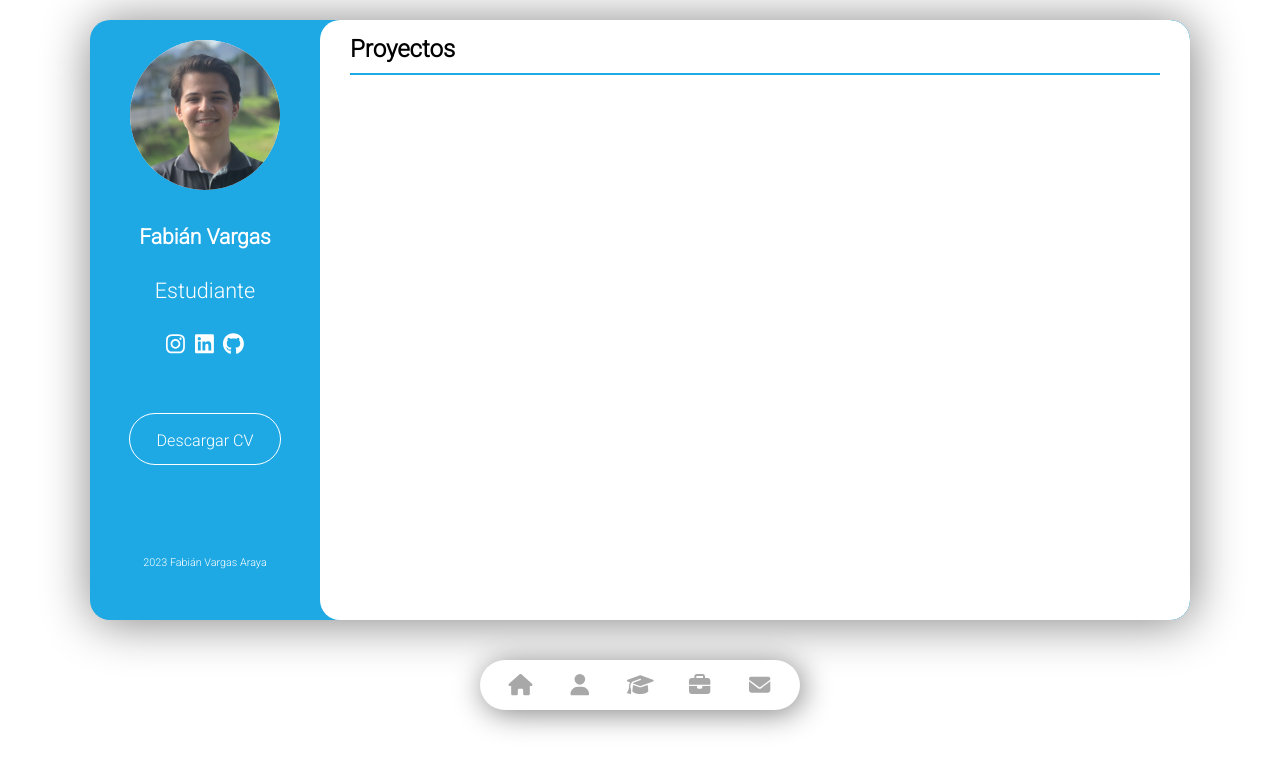
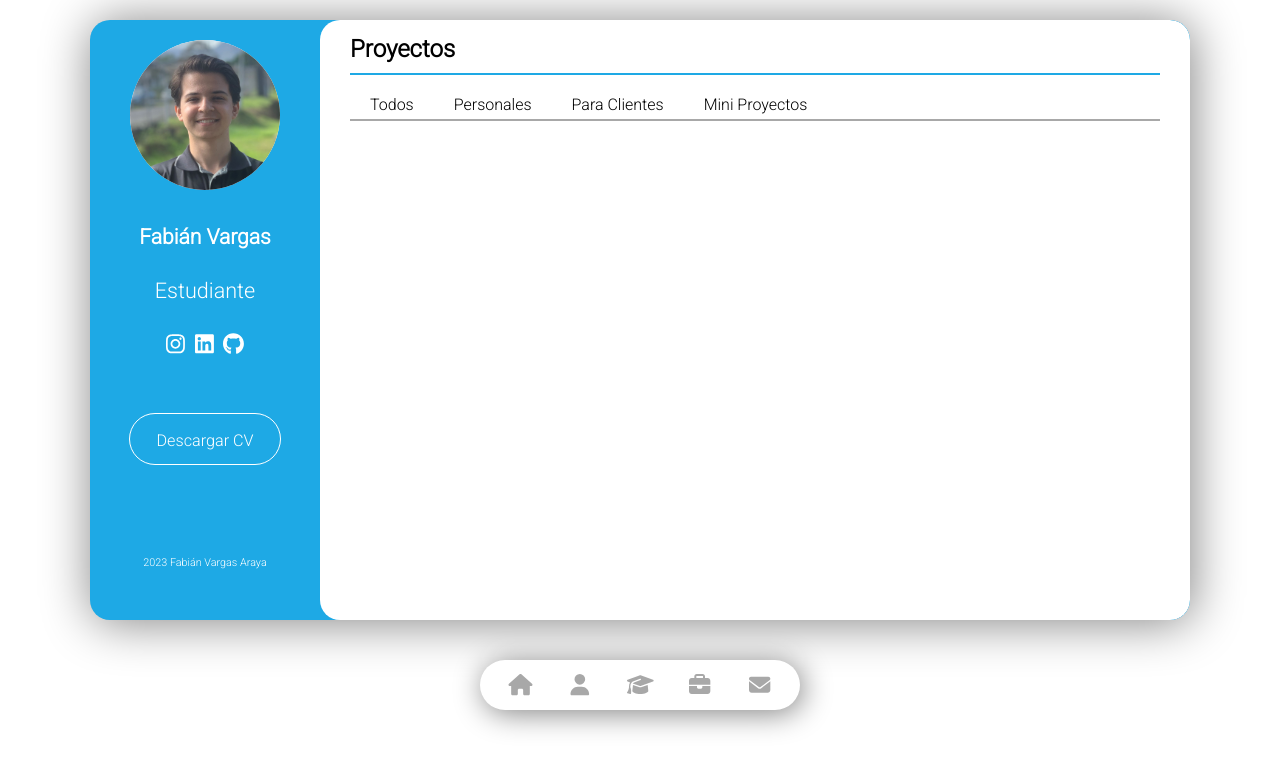
Before and after one commit to FabiSax12/Curriculum-Moderno-en-React, a React (Vite) app: page / in a window 1280 px wide. Both pictures are taken after a click on the button 700 px from the left and 685 px from the top of the page. Shown: the top 770 px of the page. Built offline with nearby package versions, Linux system fonts and the light colour scheme.

Commit message:
New: Filtros para los proyectos

```diff
--- a/src/Components/Experiencia/Experiencia.css
+++ /dev/null
@@ -1,5 +0,0 @@
-.page_proyectos {
-    width: 100%;
-    height: max-content;
-    animation: page-intro .4s ease forwards;
-}
--- /dev/null
+++ b/src/Components/Proyectos/Proyectos.css
@@ -0,0 +1,25 @@
+.page_proyectos {
+    width: 100%;
+    height: max-content;
+    animation: page-intro .4s ease forwards;
+}
+
+.filtros_proyectos{
+    margin-top: 20px;
+    padding: 0 0 5px 20px;
+    display: flex;
+    flex-direction: row;
+    gap: 40px;
+    border-bottom: 2px solid var(--third);
+}
+
+.filtros_proyectos li {
+    list-style: none;
+    cursor: pointer;
+    transition: all .3s ease;
+}
+
+li.filtro_selected {
+    transform: scale(1.2);
+    color: var(--primary);
+}
--- a/src/Components/Experiencia/Experiencia.jsx
+++ b/src/Components/Proyectos/Proyectos.jsx
@@ -1,17 +1,24 @@
-import "./Experiencia.css"
+import "./Proyectos.css"
 import { useFirstActivation } from "../../hooks/useFirstActivation";
 
-const Experiencia = ({ state }) => {
+const Proyectos = ({ state }) => {
   const {pageContentRef} = useFirstActivation(state, "show")
 
   return (
     <div className={`page_proyectos ${state}`} id="proyectos">
       <h2 className="title">Proyectos</h2>
       <div className="content" ref={pageContentRef}>
-
+        <nav>
+          <ul className="filtros_proyectos">
+            <li>Todos</li>
+            <li>Personales</li>
+            <li>Para Clientes</li>
+            <li>Mini Proyectos</li>
+          </ul>
+        </nav>
       </div>
     </div>
   )
 }
 
-export default Experiencia
+export default Proyectos
--- a/src/Components/Páginas/Páginas.jsx
+++ b/src/Components/Páginas/Páginas.jsx
@@ -2,7 +2,7 @@ import "./Pages.css"
 import Home from '../Inicio/Home'
 import SobreMi from '../Sobre Mi/SobreMi'
 import Curriculum from '../Curriculum/Curriculum'
-import Experiencia from '../Experiencia/Experiencia'
+import Proyectos from '../Proyectos/Proyectos'
 import Contact from "../Contact/Contact"
 
 const Páginas = ({ pageState }) => {
@@ -12,7 +12,7 @@ const Páginas = ({ pageState }) => {
       <Home state={pageState.home}/>
       <SobreMi state={pageState.user}/>
       <Curriculum state={pageState.curriculum}/>
-      <Experiencia state={pageState.proyectos}/>
+      <Proyectos state={pageState.proyectos}/>
       <Contact state={pageState.contact}/>
     </div>
   )
```
